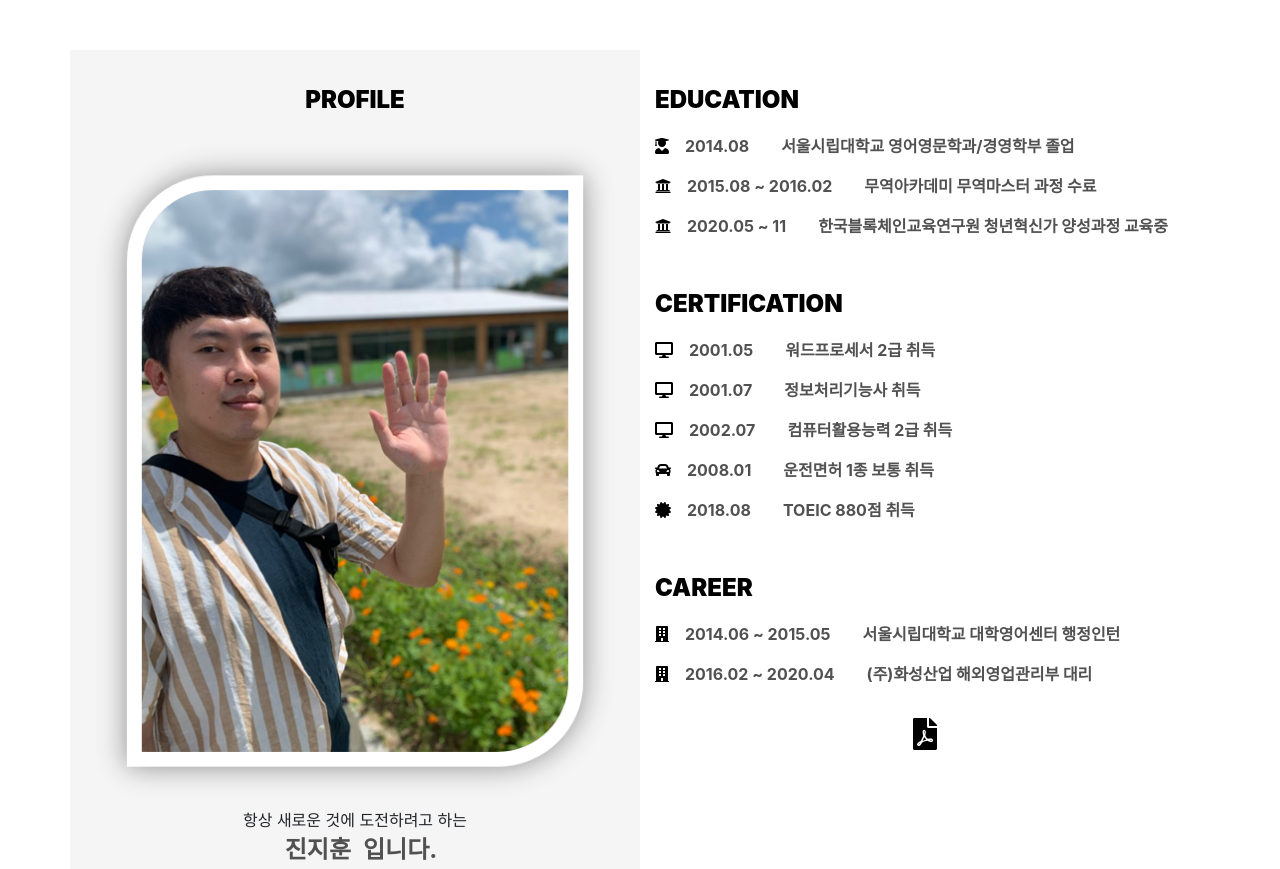
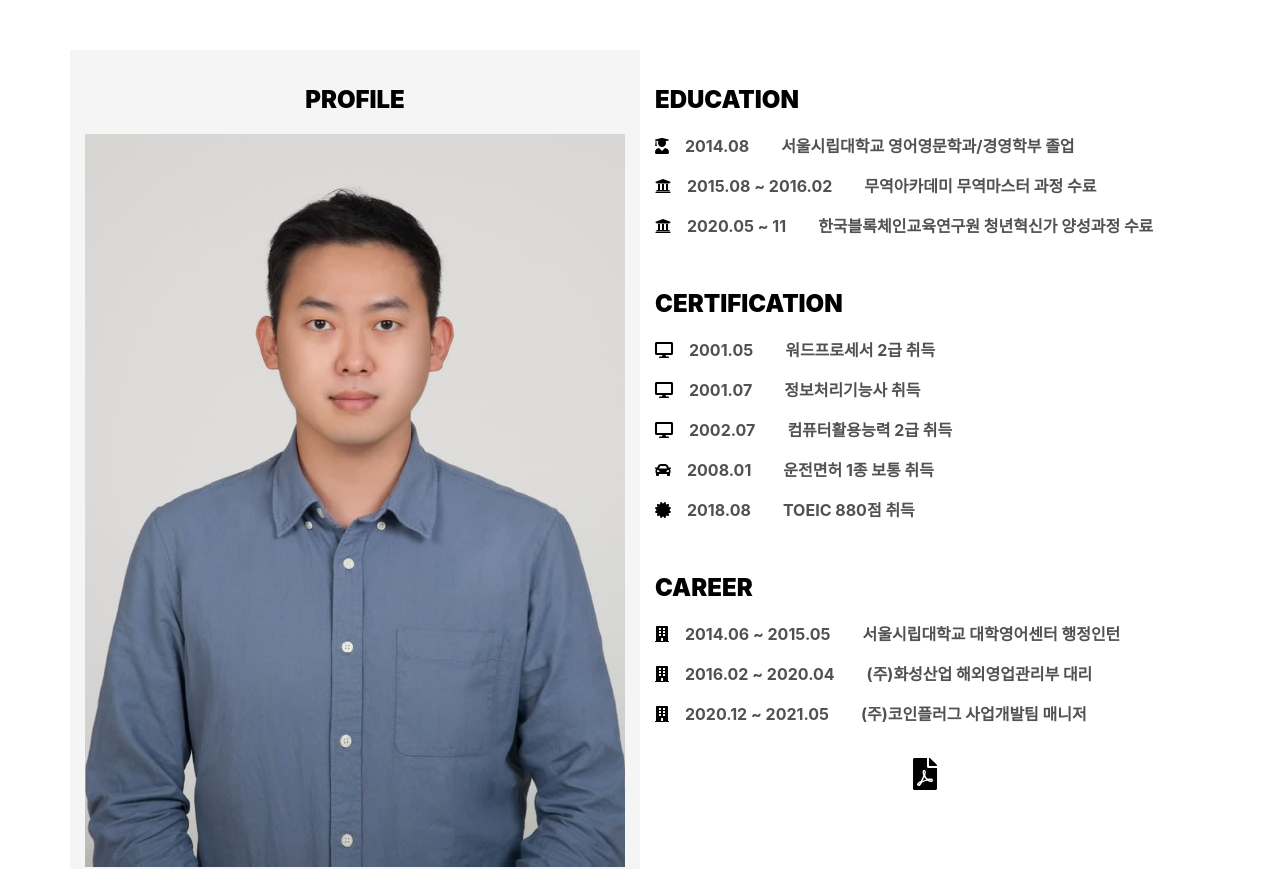
Before and after one commit to 4ix/portfolio, a React (Create React App) app: page / in a window 1280 px wide. Shown: the part 960-1829 px from the top of the page. Built offline with nearby package versions, Linux system fonts and the light colour scheme.

Commit message:
'coinplug'

```diff
--- a/src/components/About.js
+++ b/src/components/About.js
@@ -26,7 +26,7 @@ const About = () => {
             <div className="padding-top-2e">
               <p className="font-bold-900 font-1H font-color-bl">PROFILE</p>
             </div>
-            <img src="./img/profile.png" alt="프로필 사진" id="profile-img" />
+            <img src="./img/profile2.jpg" alt="프로필 사진" id="profile-img" />
             <div>
               <span>항상 새로운 것에 도전하려고 하는</span>
               <p className="font-bold-700 font-1H font-color-lightgray">
@@ -72,7 +72,7 @@ const About = () => {
                   />
                   <span className="padding-left-right-1e">2020.05 ~ 11</span>
                   <span className="padding-left-right-1e">
-                    한국블록체인교육연구원 청년혁신가 양성과정 교육중
+                    한국블록체인교육연구원 청년혁신가 양성과정 수료
                   </span>
                 </p>
               </div>
@@ -167,6 +167,18 @@ const About = () => {
                     (주)화성산업 해외영업관리부 대리
                   </span>
                 </p>
+                <p className="font-color-lightgray font-bold-700 align-left">
+                  <FontAwesomeIcon
+                    icon={faBuilding}
+                    className="icon-size-1e icon-color"
+                  />
+                  <span className="padding-left-right-1e">
+                    2020.12 ~ 2021.05
+                  </span>
+                  <span className="padding-left-right-1e">
+                    (주)코인플러그 사업개발팀 매니저
+                  </span>
+                </p>
               </div>
             </div>
             <div className="padding-top-1e">
```
Also changed, not shown: public/img/profile2.jpg (added).
